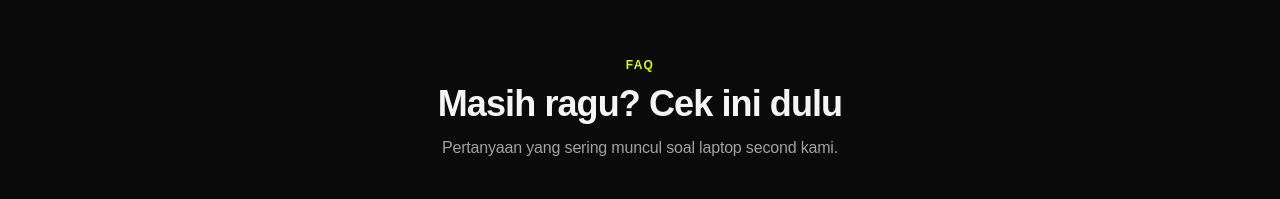
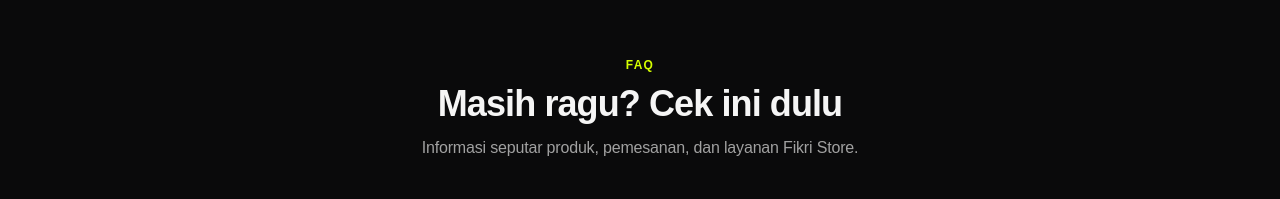
Before and after one commit to spokenu71-hash/Fikri-Store-, a React (Vite) app: page / in a window 1280 px wide. Shown: the part 3000-3199 px from the top of the page. Built offline with nearby package versions, Linux system fonts and the light colour scheme; no server answers; the database is empty.

Commit message:
Make customer messaging category-neutral

```diff
--- a/src/components/landing/FAQ.jsx
+++ b/src/components/landing/FAQ.jsx
@@ -43,7 +43,7 @@ export default function FAQ() {
             Masih ragu? Cek ini dulu
           </h2>
           <p className="mt-3 text-muted-foreground">
-            Pertanyaan yang sering muncul soal laptop second kami.
+            Informasi seputar produk, pemesanan, dan layanan Fikri Store.
           </p>
         </div>
 
```
